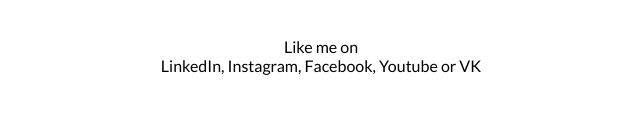
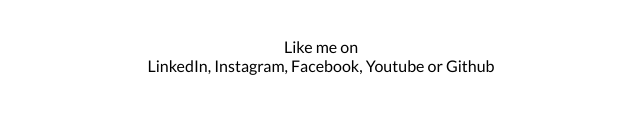
Before and after one commit to CherryPsych0/smartservices, a plain HTML site: page myFirstSite/index.html in a window 1280 px wide. Shown: the part 2441-2567 px from the top of the page, 319-959 px from the left. Drawn offline with Linux system fonts and the light colour scheme.

Commit message:
Update index.html
edited text in the end

```diff
--- a/myFirstSite/index.html
+++ b/myFirstSite/index.html
@@ -96,7 +96,7 @@
                     <a href="https://github.com/CherryPsych0" target="_blank"><img src="img/icone-github-black.png" width="80px" alt="vk"></a>
                 </li>
             </ul>
-            <div class="contacts-end-notice">Like me on<br>LinkedIn, Instagram, Facebook, Youtube or VK</div>
+            <div class="contacts-end-notice">Like me on<br>LinkedIn, Instagram, Facebook, Youtube or Github</div>
         </footer>
     </div>
 </body>
```
